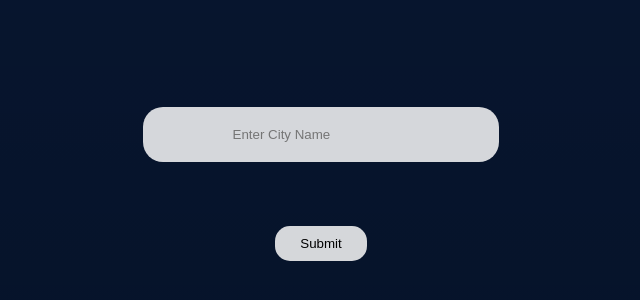
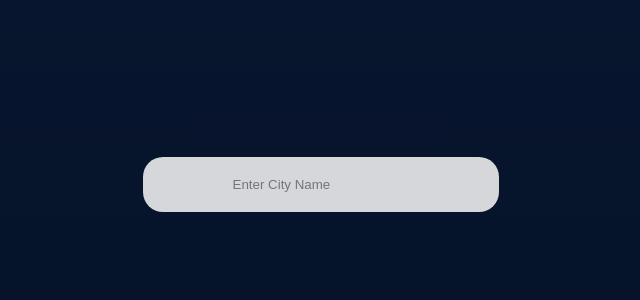
Before and after one commit to kalpitshah72/progressive-weather-react-app, a React (Create React App) app: page / in a window 1280 px wide. Shown: the part 184-484 px from the top of the page, without its empty margins (319-959 px from the left). Built offline with nearby package versions, Linux system fonts and the light colour scheme.

Commit message:
removed the buttons, added good old enter

```diff
--- a/src/App.css
+++ b/src/App.css
@@ -30,16 +30,6 @@ body,
   border: none;
   margin-bottom: 5%;
   background: rgba(250, 250, 250, 0.85);
-}
-
-button {
-  padding: 10px 2%;
-  border-radius: 15px;
-  border: none;
-  margin-bottom: 5%;
-  /* margin-left: 10px; */
-  background: rgba(250, 250, 250, 0.85);
-  text-align: center;
 }
 
 .city {
--- a/src/App.js
+++ b/src/App.js
@@ -5,11 +5,11 @@ const App = () => {
   const [query, setQuery] = useState("");
   const [weather, setWeather] = useState({});
   const search = async (e) => {
-    // if (e.key === "Enter") {
-    const data = await getWeather(query);
-    setWeather(data);
-    // setQuery("");
-    // }
+    if (e.key === "Enter") {
+      const data = await getWeather(query);
+      setWeather(data);
+      setQuery("");
+    }
   };
   return (
     <div className="main-container">
@@ -19,22 +19,8 @@ const App = () => {
         placeholder="Enter City Name"
         value={query}
         onChange={(e) => setQuery(e.target.value)}
-        // onKeyPress={search}
+        onKeyPress={search}
       />
-      {/* <div style={{ display: "flex", justifyContent: "space-between" }}> */}
-      <button type="submit" onClick={search}>
-        Submit
-      </button>
-      {/* <button
-          type="reset"
-          onClick={() => {
-            setQuery("");
-            setWeather({});
-          }}
-        >
-          Reset
-        </button> */}
-      {/* </div> */}
       {weather.main && (
         <div className="city">
           <h2 className="city-name">
```
